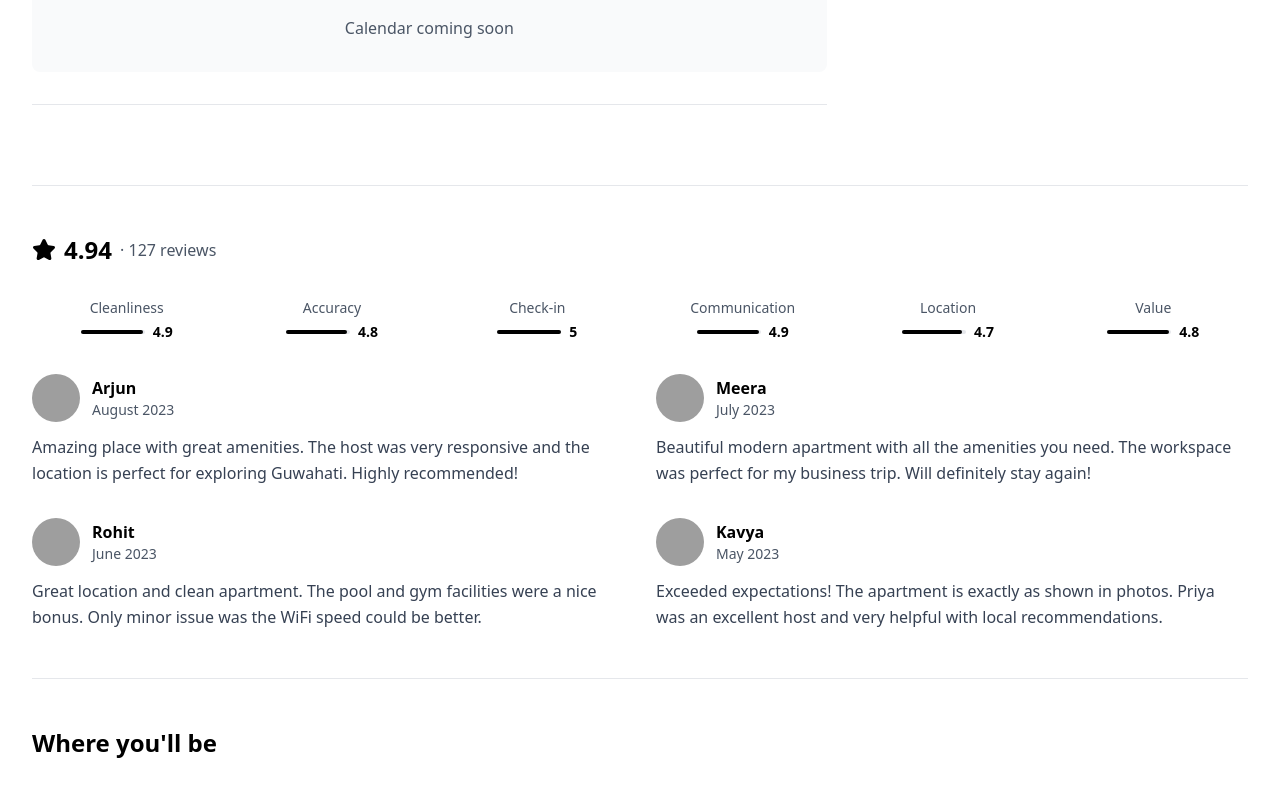
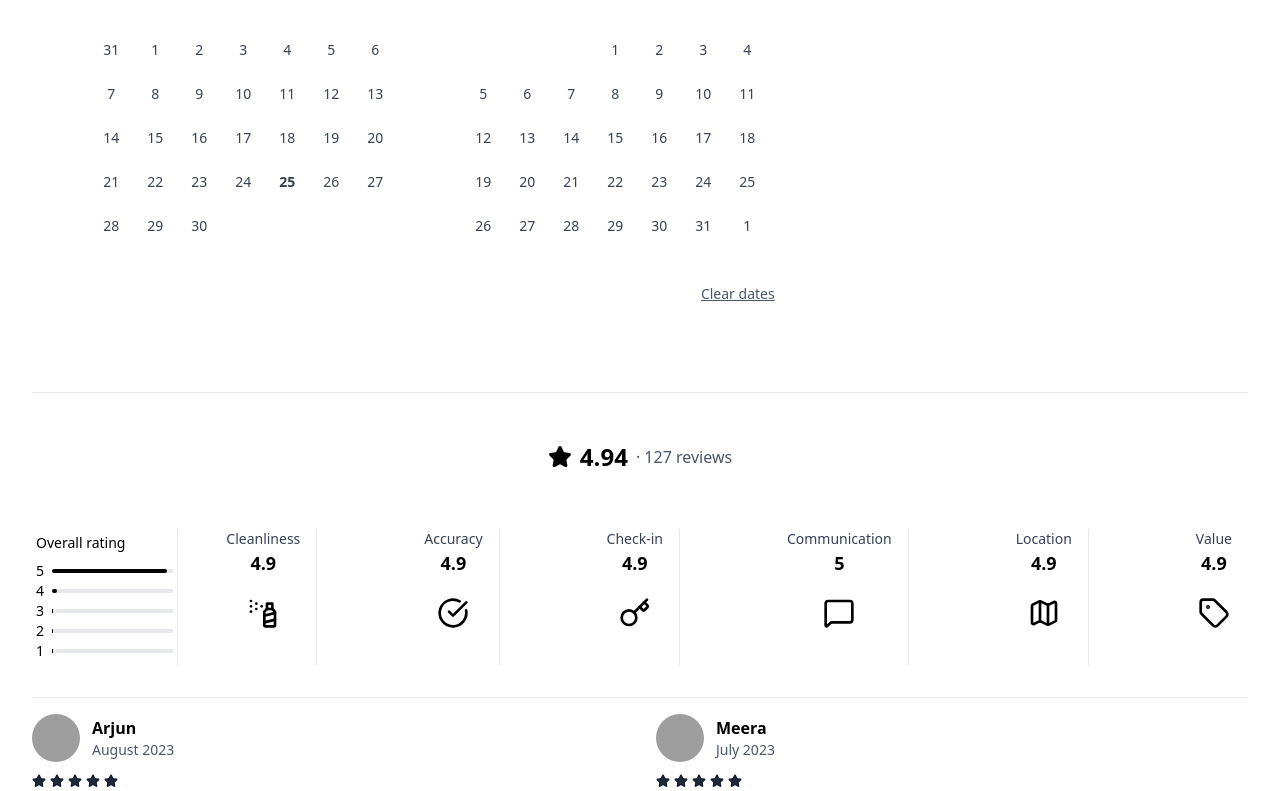
Before and after one commit to MITHU9/airbnb-task, a React app in the folder frontend/: page /property/1 in a window 1280 px wide. Shown: the part 2369-3160 px from the top of the page. Built offline with nearby package versions, Linux system fonts and the light colour scheme; grey boxes are pictures that could not be loaded; the HTML template or start-up script is replaced by a standard one.

Commit message:
fixed property details page design

```diff
--- /dev/null
+++ b/frontend/src/components/ToKnow.jsx
@@ -0,0 +1,23 @@
+const ToKnow = () => {
+  return (
+    <>
+      <div>
+        <h4 className="font-semibold mb-4">Safety & property</h4>
+        <ul className="space-y-2 text-gray-700">
+          <li>Carbon monoxide alarm</li>
+          <li>Smoke alarm</li>
+          <li>Security cameras on property</li>
+        </ul>
+      </div>
+      <div>
+        <h4 className="font-semibold mb-4">Cancellation policy</h4>
+        <p className="text-gray-700">
+          Free cancellation before check-in. Review the full cancellation policy
+          which applies even if you cancel for illness or disruptions caused by
+          COVID-19.
+        </p>
+      </div>
+    </>
+  );
+};
+export default ToKnow;
--- a/frontend/src/pages/PropertyDetails.jsx
+++ b/frontend/src/pages/PropertyDetails.jsx
@@ -22,11 +22,18 @@ import {
   Grip,
   ChevronDown,
   ChevronUp,
+  SprayCan,
+  Key,
+  MessageSquare,
+  Tag,
+  Map,
 } from "lucide-react";
 import { properties } from "../data/properties";
 import { MapContainer, TileLayer, Marker, Popup } from "react-leaflet";
 import L from "leaflet";
 import DatePicker from "react-datepicker";
+import ToKnow from "../components/ToKnow";
+import "leaflet/dist/leaflet.css";
 
 // Fix for default Leaflet marker icons
 delete L.Icon.Default.prototype._getIconUrl;
@@ -317,15 +324,35 @@ const PropertyDetails = () => {
           </div>
 
           {/* Calendar */}
-          <div className="border-b border-gray-200 pb-8 mb-8">
-            <h3 className="text-xl font-semibold mb-6">Select check-in date</h3>
-            <p className="text-gray-600 mb-6">
+          <div className=" border-gray-200 pb-8 mb-8 relative">
+            <h3 className="text-xl font-semibold mb-2">Select check-in date</h3>
+            <p className="text-gray-600 mb-2">
               Add your travel dates for exact pricing
             </p>
-            <div className="bg-gray-50 rounded-lg p-8 text-center">
-              <Calendar size={48} className="mx-auto text-gray-400 mb-4" />
-              <p className="text-gray-600">Calendar coming soon</p>
-            </div>
+            <DatePicker
+              selected={checkIn}
+              onChange={(dates) => {
+                const [start, end] = dates;
+                setCheckIn(start);
+                setCheckOut(end);
+              }}
+              startDate={checkIn}
+              endDate={checkOut}
+              selectsRange
+              inline
+              monthsShown={2}
+              calendarClassName="custom-calendar"
+            />
+
+            <button
+              className="text-sm absolute right-10 underline text-gray-600 hover:bg-gray-200 hover:text-gray-800 px-3 py-1 rounded-lg cursor-pointer"
+              onClick={() => {
+                setCheckIn(null);
+                setCheckOut(null);
+              }}
+            >
+              Clear dates
+            </button>
           </div>
         </div>
 
@@ -380,7 +407,7 @@ const PropertyDetails = () => {
                       <input
                         type="text"
                         value={checkOut ? checkOut.toLocaleDateString() : ""}
-                        onFocus={() => setOpen(true)} // open popup when clicked
+                        onFocus={() => setOpen(true)}
                         readOnly
                         placeholder="Add date"
                         className="w-full text-sm border-none outline-none bg-transparent cursor-pointer"
@@ -409,7 +436,7 @@ const PropertyDetails = () => {
                         selectsRange
                         inline
                         monthsShown={2}
-                        calendarClassName="custom-calendar2"
+                        calendarClassName="custom-calendar"
                       />
 
                       {/* Footer */}
@@ -540,7 +567,7 @@ const PropertyDetails = () => {
 
       {/* Reviews Section */}
       <div className="mt-12 border-t border-gray-200 pt-12">
-        <div className="flex items-center mb-8">
+        <div className="flex items-center mb-8 justify-center">
           <Star size={24} className="fill-current text-black mr-2" />
           <span className="text-2xl font-bold">{property.rating}</span>
           <span className="text-gray-600 ml-2">
@@ -549,32 +576,81 @@ const PropertyDetails = () => {
         </div>
 
         {/* Review Categories */}
-        <div className="grid grid-cols-2 md:grid-cols-6 gap-4 mb-8">
-          {[
-            { label: "Cleanliness", rating: 4.9 },
-            { label: "Accuracy", rating: 4.8 },
-            { label: "Check-in", rating: 5.0 },
-            { label: "Communication", rating: 4.9 },
-            { label: "Location", rating: 4.7 },
-            { label: "Value", rating: 4.8 },
-          ].map((category) => (
-            <div key={category.label} className="text-center">
-              <div className="text-sm text-gray-600 mb-1">{category.label}</div>
-              <div className="flex items-center justify-center">
-                <div className="w-16 h-1 bg-gray-200 rounded-full mr-2">
-                  <div
-                    className="h-1 bg-black rounded-full"
-                    style={{ width: `${(category.rating / 5) * 100}%` }}
-                  ></div>
+        <div className="border-b border-gray-200 pt-6">
+          <div className="grid grid-cols-1 md:grid-cols-7 gap-8 mb-8">
+            {/* Overall Rating Breakdown */}
+            <div className="border-r border-gray-200 p-1">
+              <h4 className="text-sm font-medium mb-2">Overall rating</h4>
+              {[5, 4, 3, 2, 1].map((star) => (
+                <div key={star} className="flex items-center space-x-2">
+                  <span className="text-sm">{star}</span>
+                  <div className="flex-1 h-1 bg-gray-200 rounded-full">
+                    <div
+                      className="h-1 bg-black rounded-full"
+                      style={{
+                        width: star === 5 ? "95%" : star === 4 ? "4%" : "1%",
+                      }}
+                    ></div>
+                  </div>
                 </div>
-                <span className="text-sm font-semibold">{category.rating}</span>
-              </div>
+              ))}
             </div>
-          ))}
+
+            {/* Categories */}
+            <div className="flex justify-between col-span-6 text-center divide-x divide-gray-200">
+              {[
+                {
+                  label: "Cleanliness",
+                  rating: 4.9,
+                  icon: <SprayCan className="w-8 h-8" />,
+                },
+                {
+                  label: "Accuracy",
+                  rating: 4.9,
+                  icon: <CheckCircle className="w-8 h-8" />,
+                },
+                {
+                  label: "Check-in",
+                  rating: 4.9,
+                  icon: <Key className="w-8 h-8" />,
+                },
+                {
+                  label: "Communication",
+                  rating: 5.0,
+                  icon: <MessageSquare className="w-8 h-8" />,
+                },
+                {
+                  label: "Location",
+                  rating: 4.9,
+                  icon: <Map className="w-8 h-8" />,
+                },
+                {
+                  label: "Value",
+                  rating: 4.9,
+                  icon: <Tag className="w-8 h-8" />,
+                },
+              ].map((category) => (
+                <div
+                  key={category.label}
+                  className="flex flex-col items-center space-y-1 gap-4 px-4"
+                >
+                  <div className="flex flex-col items-center">
+                    <span className="text-sm text-gray-700">
+                      {category.label}
+                    </span>
+                    <span className="text-lg font-semibold">
+                      {category.rating}
+                    </span>
+                  </div>
+                  <div>{category.icon}</div>
+                </div>
+              ))}
+            </div>
+          </div>
         </div>
 
         {/* Reviews */}
-        <div className="grid grid-cols-1 md:grid-cols-2 gap-8 mb-8">
+        <div className="grid grid-cols-1 md:grid-cols-2 gap-8 mb-8 mt-4">
           {(showAllReviews
             ? property.reviews
             : property.reviews.slice(0, 6)
@@ -591,6 +667,22 @@ const PropertyDetails = () => {
                   <p className="text-gray-600 text-sm">{review.date}</p>
                 </div>
               </div>
+
+              {/* ⭐ Rating Stars */}
+              <div className="flex items-center space-x-1">
+                {Array.from({ length: 5 }).map((_, i) => (
+                  <Star
+                    key={i}
+                    size={14}
+                    className={
+                      i < review.rating
+                        ? "fill-gray-800 text-gray-900"
+                        : "text-gray-300"
+                    }
+                  />
+                ))}
+              </div>
+
               <p className="text-gray-700 leading-relaxed">{review.comment}</p>
             </div>
           ))}
@@ -611,7 +703,9 @@ const PropertyDetails = () => {
       {/* Map Section */}
       <div className="mt-12 border-t border-gray-200 pt-12">
         <h3 className="text-2xl font-semibold mb-6">Where you'll be</h3>
-        <div className="rounded-lg h-96 mb-6 overflow-hidden">
+
+        {/* Map Wrapper */}
+        <div className="w-full h-96 mb-6 overflow-hidden rounded-lg">
           <MapContainer
             center={property.coordinates || [26.1445, 91.7362]}
             zoom={13}
@@ -627,6 +721,7 @@ const PropertyDetails = () => {
             </Marker>
           </MapContainer>
         </div>
+
         <p className="text-gray-700">{property.location}</p>
       </div>
 
@@ -700,22 +795,7 @@ const PropertyDetails = () => {
               ))}
             </ul>
           </div>
-          <div>
-            <h4 className="font-semibold mb-4">Safety & property</h4>
-            <ul className="space-y-2 text-gray-700">
-              <li>Carbon monoxide alarm</li>
-              <li>Smoke alarm</li>
-              <li>Security cameras on property</li>
-            </ul>
-          </div>
-          <div>
-            <h4 className="font-semibold mb-4">Cancellation policy</h4>
-            <p className="text-gray-700">
-              Free cancellation before check-in. Review the full cancellation
-              policy which applies even if you cancel for illness or disruptions
-              caused by COVID-19.
-            </p>
-          </div>
+          <ToKnow />
         </div>
       </div>
     </div>
```
